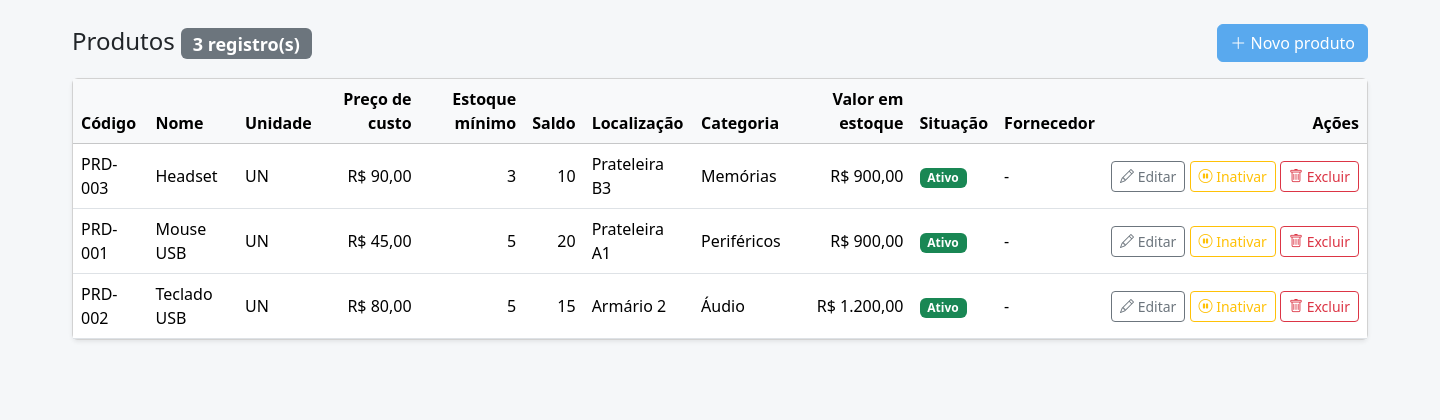
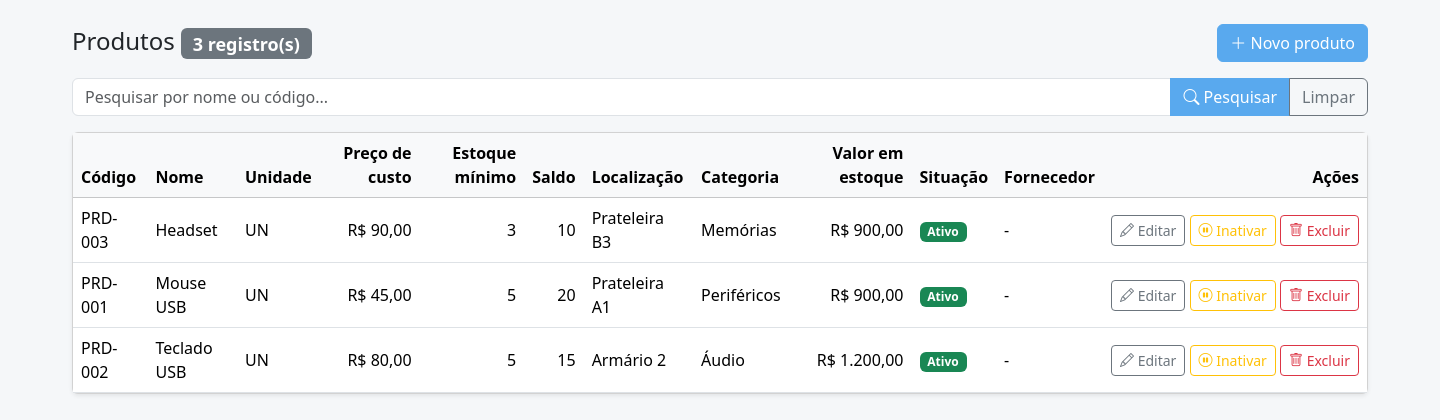
Before and after one commit to LeonardoT-Silva/projeto-final-estoque, a Spring Boot app: page /produtos in a window 1440 px wide. Shown: the part 60-480 px from the top of the page. Run offline with Spring Boot 4, Linux system fonts and the light colour scheme; a user stored in the database is signed in; data comes from the database, SQL or seed files in the repository; some of the project's set-up classes (security, data sources, template engines, error pages and the like) are left out, and stand-ins take their place; some libraries are stand-ins or nearby versions.

Commit message:
fixes #10

```diff
--- a/src/main/java/br/senai/sistema/controller/ProdutoController.java
+++ b/src/main/java/br/senai/sistema/controller/ProdutoController.java
@@ -1,3 +1,4 @@
+
 package br.senai.sistema.controller;
 
 import org.springframework.dao.DataIntegrityViolationException;
@@ -9,6 +10,7 @@ import org.springframework.web.bind.annotation.ModelAttribute;
 import org.springframework.web.bind.annotation.PathVariable;
 import org.springframework.web.bind.annotation.PostMapping;
 import org.springframework.web.bind.annotation.RequestMapping;
+import org.springframework.web.bind.annotation.RequestParam;
 import org.springframework.web.servlet.mvc.support.RedirectAttributes;
 
 import br.senai.sistema.model.Produto;
@@ -17,9 +19,6 @@ import br.senai.sistema.service.FornecedorService;
 import br.senai.sistema.service.ProdutoService;
 import jakarta.validation.Valid;
 
-/**
- * Controller de Produto: recebe as requisições do navegador para /produtos.
- */
 @Controller
 @RequestMapping("/produtos")
 public class ProdutoController {
@@ -29,21 +28,20 @@ public class ProdutoController {
     private final FornecedorService fornecedorService;
 
     public ProdutoController(ProdutoService produtoService,
-                              CategoriaService categoriaService,
-                              FornecedorService fornecedorService) {
+                             CategoriaService categoriaService,
+                             FornecedorService fornecedorService) {
         this.produtoService = produtoService;
         this.categoriaService = categoriaService;
         this.fornecedorService = fornecedorService;
     }
 
-    /** GET /produtos -> mostra a lista. */
     @GetMapping
-    public String listar(Model model) {
-        model.addAttribute("produtos", produtoService.listarTodos());
+    public String listar(@RequestParam(required = false) String pesquisa, Model model) {
+        model.addAttribute("produtos", produtoService.buscarPorNomeOuCodigo(pesquisa));
+        model.addAttribute("pesquisa", pesquisa);
         return "produtos/lista";
     }
 
-    /** GET /produtos/novo -> abre o formulário vazio. */
     @GetMapping("/novo")
     public String novo(Model model) {
         model.addAttribute("produto", new Produto());
@@ -51,30 +49,28 @@ public class ProdutoController {
         return "produtos/form";
     }
 
-    /**
-     * POST /produtos/salvar -> recebe o formulário (cadastro ou edição).
-     * @Valid confere as regras da entidade; os erros ficam em "resultado".
-     */
     @PostMapping("/salvar")
-    public String salvar(@Valid @ModelAttribute("produto") Produto produto, BindingResult resultado,
-                         Model model, RedirectAttributes atributos) {
+    public String salvar(@Valid @ModelAttribute("produto") Produto produto,
+                         BindingResult resultado, Model model,
+                         RedirectAttributes atributos) {
         if (resultado.hasErrors()) {
             carregarListas(model);
-            return "produtos/form";   // volta para o formulário mostrando os erros
+            return "produtos/form";
         }
+
         try {
             produtoService.salvar(produto);
         } catch (DataIntegrityViolationException e) {
-            // O banco recusou: já existe outro registro com o mesmo código.
-            resultado.rejectValue("codigo", "duplicado", "Já existe um registro com este código.");
+            resultado.rejectValue("codigo", "duplicado",
+                    "Já existe um registro com este código.");
             carregarListas(model);
             return "produtos/form";
         }
+
         atributos.addFlashAttribute("mensagem", "Produto salvo com sucesso.");
         return "redirect:/produtos";
     }
 
-    /** GET /produtos/5/editar -> abre o formulário preenchido com o registro de id 5. */
     @GetMapping("/{id}/editar")
     public String editar(@PathVariable Long id, Model model) {
         model.addAttribute("produto", produtoService.buscarPorId(id));
@@ -82,29 +78,23 @@ public class ProdutoController {
         return "produtos/form";
     }
 
-    /**
-     * POST /produtos/5/excluir -> exclui o registro de id 5.
-     * Se houver registros ligados a ele, o banco recusa a exclusão (integridade referencial)
-     * e o sistema mostra um aviso, em vez de uma página de erro.
-     */
     @PostMapping("/{id}/excluir")
     public String excluir(@PathVariable Long id, RedirectAttributes atributos) {
         try {
             produtoService.excluir(id);
             atributos.addFlashAttribute("mensagem", "Produto excluído com sucesso.");
         } catch (DataIntegrityViolationException e) {
-            atributos.addFlashAttribute("erro", "Não é possível excluir: existem movimentações ligadas a este produto.");
+            atributos.addFlashAttribute("erro",
+                    "Não é possível excluir: existem movimentações ligadas a este produto.");
         }
         return "redirect:/produtos";
     }
 
-    /** Coloca no model as listas usadas nas listas de escolha (select) do formulário. */
     private void carregarListas(Model model) {
         model.addAttribute("categorias", categoriaService.listarTodos());
         model.addAttribute("fornecedores", fornecedorService.listarTodos());
     }
 
-    /** POST /produtos/5/ativo -> inativa (ou reativa) o registro de id 5. */
     @PostMapping("/{id}/ativo")
     public String alternarAtivo(@PathVariable Long id, RedirectAttributes atributos) {
         produtoService.alternarAtivo(id);
--- a/src/main/resources/templates/produtos/lista.html
+++ b/src/main/resources/templates/produtos/lista.html
@@ -16,8 +16,26 @@
     <!-- Mensagem de sucesso: fragmento reaproveitado do layout -->
     <div th:replace="~{fragments/layout :: mensagens}"></div>
 
-    <!-- Mensagem quando ainda não há registros -->
-    <div th:if="${#lists.isEmpty(produtos)}" class="alert alert-info">Nenhum registro encontrado.</div>
+    <!-- Pesquisa de produtos por nome ou código -->
+<form th:action="@{/produtos}" method="get" class="mb-3">
+    <div class="input-group">
+        <input type="text"
+               name="pesquisa"
+               class="form-control"
+               placeholder="Pesquisar por nome ou código..."
+               th:value="${pesquisa}">
+        <button type="submit" class="btn btn-app">
+            <i class="bi bi-search"></i> Pesquisar
+        </button>
+        <a th:href="@{/produtos}" class="btn btn-outline-secondary">
+            Limpar
+        </a>
+    </div>
+</form>
+
+    <div th:if="${#lists.isEmpty(produtos)}" class="alert alert-info">
+    Nenhum produto encontrado.
+</div>
 
     <div class="card shadow-sm" th:unless="${#lists.isEmpty(produtos)}">
         <div class="table-responsive">
```
Also changed, not shown: src/main/java/br/senai/sistema/repository/ProdutoRepository.java (+6 -4 lines), src/main/java/br/senai/sistema/service/ProdutoService.java (+14 -9 lines).
